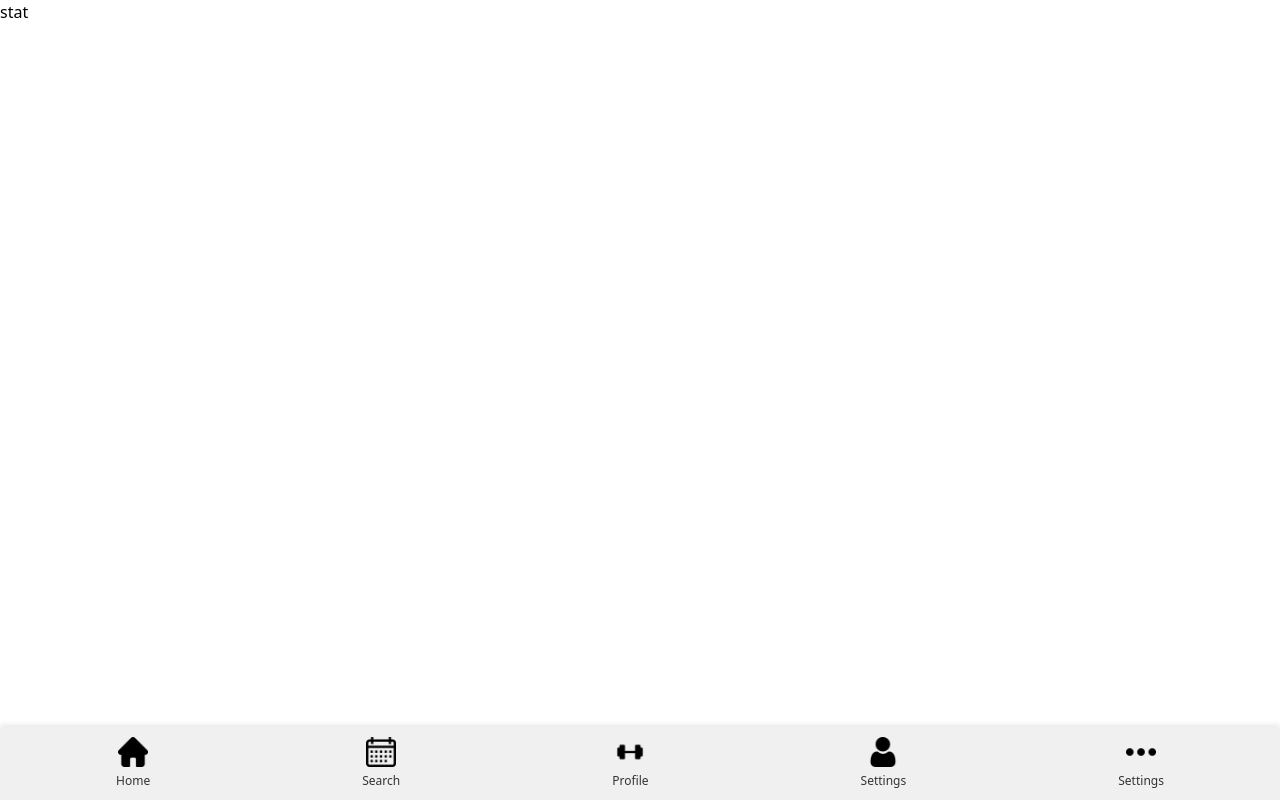
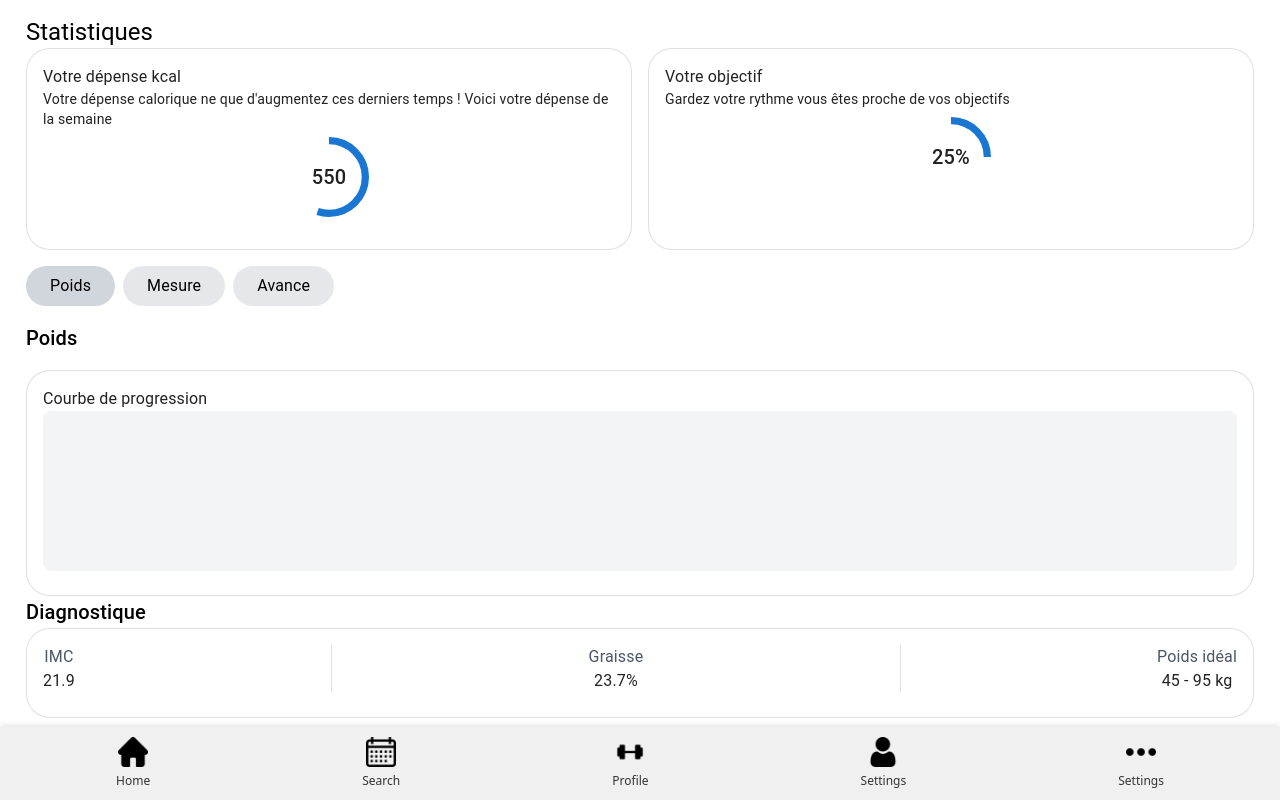
Before and after one commit to Saachanmh/my_digital_project, a React (Vite) app in the folder mdp/: page /stat in a window 1280 px wide. Built offline with nearby package versions, Linux system fonts and the light colour scheme.

Commit message:
trae page statistique

```diff
--- /dev/null
+++ b/mdp/src/components/Cards/BaseCard.jsx
@@ -0,0 +1,19 @@
+import { Typography } from '@mui/material';
+import Card from '@mui/material/Card';
+import CardContent from '@mui/material/CardContent';
+
+
+const BaseCard = ({heading,text,...props}) => {
+    return (
+        <Card variant="outlined" {...props} >
+            <CardContent>
+                <Typography className='text-lg'>{heading}</Typography>
+                <Typography className='text-[10px]' variant="body2">
+                    {text}
+                </Typography>
+            </CardContent>
+        </Card>
+    )
+}
+
+export default BaseCard
--- /dev/null
+++ b/mdp/src/components/Statistics/StatisticsComponents.jsx
@@ -0,0 +1,87 @@
+import { Typography, Card, CardContent, Box, CircularProgress, Divider } from '@mui/material';
+
+// Circular Progress Card Component
+export const CircularProgressCard = ({ title, value, maxValue, percentage, description }) => {
+  return (
+    <Card variant="outlined" className="flex-1 !rounded-3xl">
+      <CardContent className="relative">
+        <Typography className="text-lg">{title}</Typography>
+        <Typography className="text-[10px] mb-4" variant="body2">
+          {description}
+        </Typography>
+        <Box className="flex justify-center items-center my-2">
+          <Box className="relative inline-flex">
+            <CircularProgress
+              variant="determinate"
+              value={percentage}
+              size={80}
+              thickness={4}
+              className="text-red-500"
+            />
+            <Box
+              className="absolute top-0 left-0 bottom-0 right-0 flex items-center justify-center"
+            >
+              <Typography variant="h6" className="font-bold">
+                {value}
+              </Typography>
+            </Box>
+          </Box>
+        </Box>
+      </CardContent>
+    </Card>
+  );
+};
+
+// Progress Tab Component
+export const ProgressTab = ({ label, selected, onClick }) => {
+  return (
+    <Box
+      onClick={onClick}
+      className={`px-6 py-2 rounded-full cursor-pointer ${selected ? 'bg-gray-300' : 'bg-gray-200'}`}
+    >
+      <Typography className="text-sm">{label}</Typography>
+    </Box>
+  );
+};
+
+// Weight Progress Chart Component
+export const WeightProgressChart = () => {
+  return (
+    <Card variant="outlined" className="w-full !rounded-3xl mt-4">
+      <CardContent>
+        <Typography className="text-lg mb-2">Courbe de progression</Typography>
+        <Box className="h-40 w-full bg-gray-100 rounded-lg"></Box>
+      </CardContent>
+    </Card>
+  );
+};
+
+// Diagnostic Item Component
+export const DiagnosticItem = ({ label, value }) => {
+  return (
+    <Box className="flex flex-col items-center">
+      <Typography className="text-sm text-gray-600">{label}</Typography>
+      <Typography className="text-lg font-medium">{value}</Typography>
+    </Box>
+  );
+};
+
+// Diagnostic Section Component
+export const DiagnosticSection = () => {
+  return (
+    <>
+      <Typography variant="h6" className="mt-6 mb-2">Diagnostique</Typography>
+      <Card variant="outlined" className="!rounded-3xl">
+        <CardContent>
+          <Box className="flex justify-between items-center">
+            <DiagnosticItem label="IMC" value="21.9" />
+            <Divider orientation="vertical" flexItem className="mx-2" />
+            <DiagnosticItem label="Graisse" value="23.7%" />
+            <Divider orientation="vertical" flexItem className="mx-2" />
+            <DiagnosticItem label="Poids idéal" value="45 - 95 kg" />
+          </Box>
+        </CardContent>
+      </Card>
+    </>
+  );
+};
--- a/mdp/src/layouts/MainLayout.jsx
+++ b/mdp/src/layouts/MainLayout.jsx
@@ -4,7 +4,7 @@ const MainLayout = ({children}) =>{
     return(
         <main>
             <TabBar/>
-            <div>
+            <div className="px-2.5">
                 {children}
             </div>
         </main>
--- a/mdp/src/main.jsx
+++ b/mdp/src/main.jsx
@@ -8,6 +8,7 @@ import App from './App.jsx'
 createRoot(document.getElementById('root')).render(
   <StrictMode>
     <BrowserRouter>
+
       <App />
     </BrowserRouter>
   </StrictMode>,
--- a/mdp/src/pages/StatistiquesPage.jsx
+++ b/mdp/src/pages/StatistiquesPage.jsx
@@ -1,7 +1,72 @@
-const statistiquesPage = () => {
-    return (
-        <h1>stat</h1>
-    )
-}
+import { useState } from 'react';
+import { Typography, Box } from '@mui/material';
+import {
+  CircularProgressCard,
+  ProgressTab,
+  WeightProgressChart,
+  DiagnosticSection
+} from '../components/Statistics/StatisticsComponents';
 
-export default statistiquesPage
+const StatistiquesPage = () => {
+  const [selectedTab, setSelectedTab] = useState('poids');
+
+  const handleTabChange = (tab) => {
+    setSelectedTab(tab);
+  };
+
+  return (
+    <Box className="p-4">
+      <Typography variant="h5" className="font-bold mb-4">Statistiques</Typography>
+
+      {/* Calorie and Objective Cards */}
+      <Box className="flex gap-4 mb-4">
+        <CircularProgressCard
+          title="Votre dépense kcal"
+          value={550}
+          maxValue={1000}
+          percentage={55}
+          description="Votre dépense calorique ne que d'augmentez ces derniers temps ! Voici votre dépense de la semaine"
+        />
+        <CircularProgressCard
+          title="Votre objectif"
+          value="25%"
+          maxValue={100}
+          percentage={25}
+          description="Gardez votre rythme vous êtes proche de vos objectifs"
+        />
+      </Box>
+
+      {/* Tabs */}
+      <Box className="flex gap-2 mb-4">
+        <ProgressTab
+          label="Poids"
+          selected={selectedTab === 'poids'}
+          onClick={() => handleTabChange('poids')}
+        />
+        <ProgressTab
+          label="Mesure"
+          selected={selectedTab === 'mesure'}
+          onClick={() => handleTabChange('mesure')}
+        />
+        <ProgressTab
+          label="Avance"
+          selected={selectedTab === 'avance'}
+          onClick={() => handleTabChange('avance')}
+        />
+      </Box>
+
+      {/* Weight Progress Section */}
+      {selectedTab === 'poids' && (
+        <>
+          <Typography variant="h6" className="mt-4 mb-2">Poids</Typography>
+          <WeightProgressChart />
+        </>
+      )}
+
+      {/* Diagnostic Section */}
+      <DiagnosticSection />
+    </Box>
+  );
+};
+
+export default StatistiquesPage;
```
